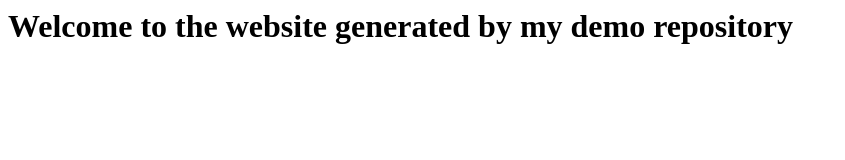
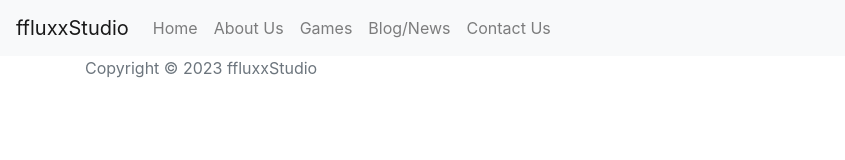
Before and after one commit to ffluxxStudio/ffluxxStudio, a website: page index.html in a window 1280 px wide. Shown: the whole page, without its empty margins (0-845 px from the left). Drawn offline with nearby package versions, Linux system fonts and the light colour scheme.

Commit message:
Basic Outline Created

```diff
--- a/index.html
+++ b/index.html
@@ -1 +1,59 @@
-<h1>Welcome to the website generated by my demo repository</h1>
+<!DOCTYPE html>
+<html lang="en">
+<head>
+    <meta charset="UTF-8">
+    <meta name="viewport" content="width=device-width, initial-scale=1">
+    <title>ffluxxStudio</title>
+    <!-- Bootstrap CSS -->
+    <link rel="stylesheet" href="https://stackpath.bootstrapcdn.com/bootstrap/4.3.1/css/bootstrap.min.css">
+    <!-- Custom CSS -->
+    <link rel="stylesheet" href="styles.css">
+</head>
+<body>
+    <!-- Header -->
+    <header>
+        <nav class="navbar navbar-expand-lg navbar-light bg-light">
+            <a class="navbar-brand" href="#">ffluxxStudio</a>
+            <button class="navbar-toggler" type="button" data-toggle="collapse" data-target="#navbarNav" aria-controls="navbarNav" aria-expanded="false" aria-label="Toggle navigation">
+                <span class="navbar-toggler-icon"></span>
+            </button>
+            <div class="collapse navbar-collapse" id="navbarNav">
+                <ul class="navbar-nav">
+                    <li class="nav-item">
+                        <a class="nav-link" href="#">Home</a>
+                    </li>
+                    <li class="nav-item">
+                        <a class="nav-link" href="#">About Us</a>
+                    </li>
+                    <li class="nav-item">
+                        <a class="nav-link" href="#">Games</a>
+                    </li>
+                    <li class="nav-item">
+                        <a class="nav-link" href="#">Blog/News</a>
+                    </li>
+                    <li class="nav-item">
+                        <a class="nav-link" href="#">Contact Us</a>
+                    </li>
+                </ul>
+            </div>
+        </nav>
+    </header>
+
+    <!-- Page Content -->
+    <main role="main" class="container">
+        <!-- Content goes here -->
+    </main>
+
+    <!-- Footer -->
+    <footer class="footer">
+        <div class="container">
+            <span class="text-muted">Copyright &copy; 2023 ffluxxStudio</span>
+        </div>
+    </footer>
+
+    <!-- Bootstrap JavaScript -->
+    <script src="https://code.jquery.com/jquery-3.3.1.slim.min.js"></script>
+    <script src="https://cdnjs.cloudflare.com/ajax/libs/popper.js/1.14.7/umd/popper.min.js"></script>
+    <script src="https://stackpath.bootstrapcdn.com/bootstrap/4.3.1/js/bootstrap.min.js"></script>
+</body>
+</html>
```
